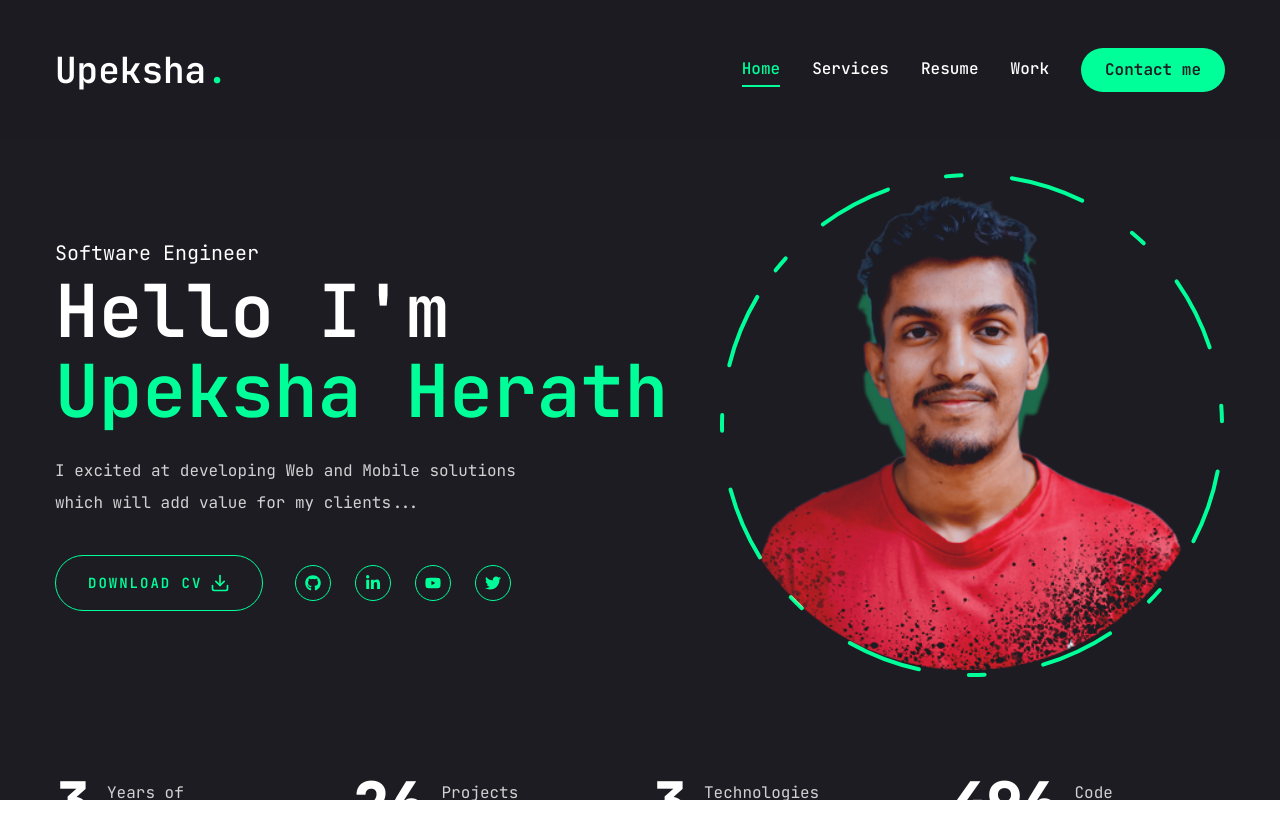
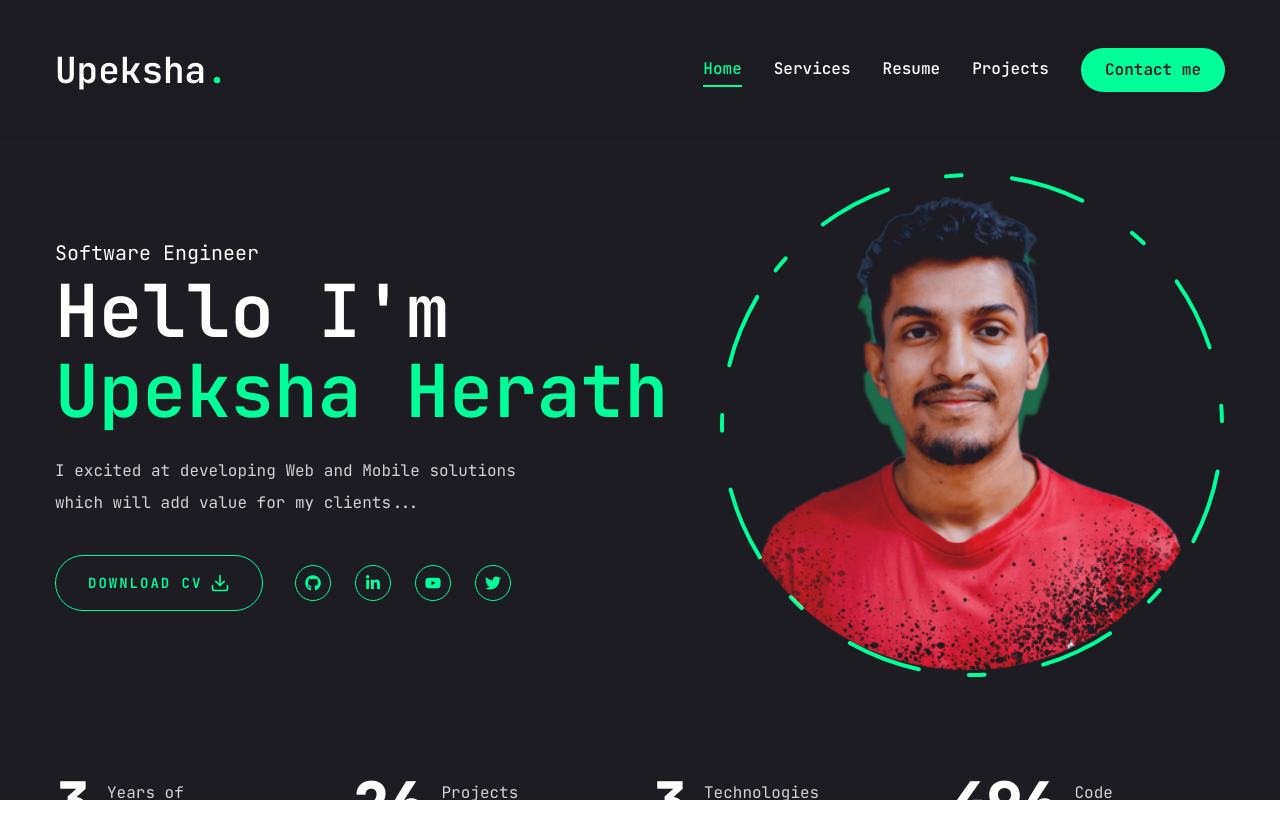
Before and after one commit to UpekshaHerath/UpekshaHerath.github.io, a Next.js app: page / in a window 1280 px wide. Shown: the top 838 px of the page. Built offline with nearby package versions, Linux system fonts and the light colour scheme.

Commit message:
fix: nav bar projects tab change

```diff
--- a/components/MobileNav.jsx
+++ b/components/MobileNav.jsx
@@ -19,8 +19,8 @@ const links = [
     path: "/resume",
   },
   {
-    name: "work",
-    path: "/work",
+    name: "projects",
+    path: "/projects",
   },
   {
     name: "contact",
@@ -40,7 +40,7 @@ const MobileNav = () => {
         <div className="mt-32 mb-40 text-center text-2xl">
           <Link href="/">
             <h1 className="text-4xl font-semibold">
-              Luke<span className="text-accent">.</span>
+              Upeksha<span className="text-accent">.</span>
             </h1>
           </Link>
         </div>
--- a/components/Nav.jsx
+++ b/components/Nav.jsx
@@ -17,8 +17,8 @@ const links = [
     path: "/resume",
   },
   {
-    name: "work",
-    path: "/work",
+    name: "projects",
+    path: "/projects",
   },
   // {
   //   name: "contact",
```
Also changed, not shown: app/projects/page.jsx (renamed from app/work/page.jsx).
